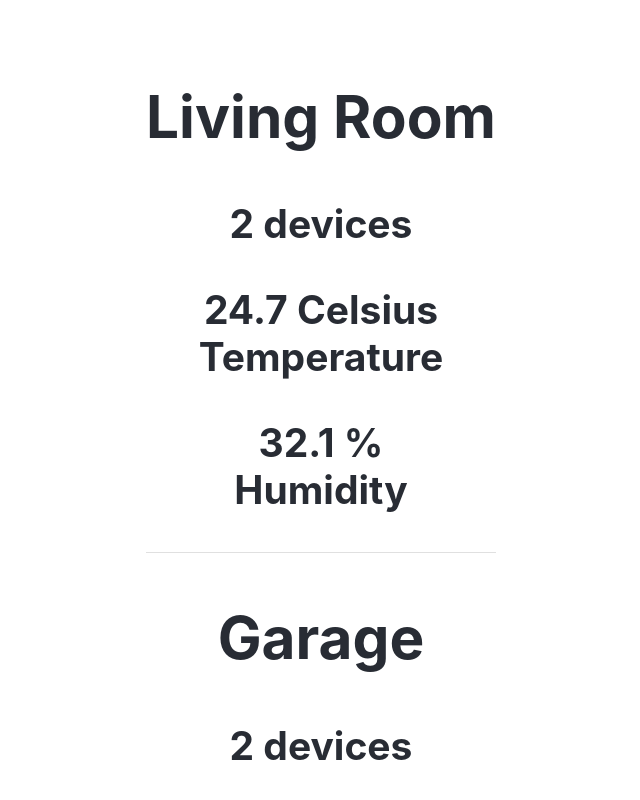
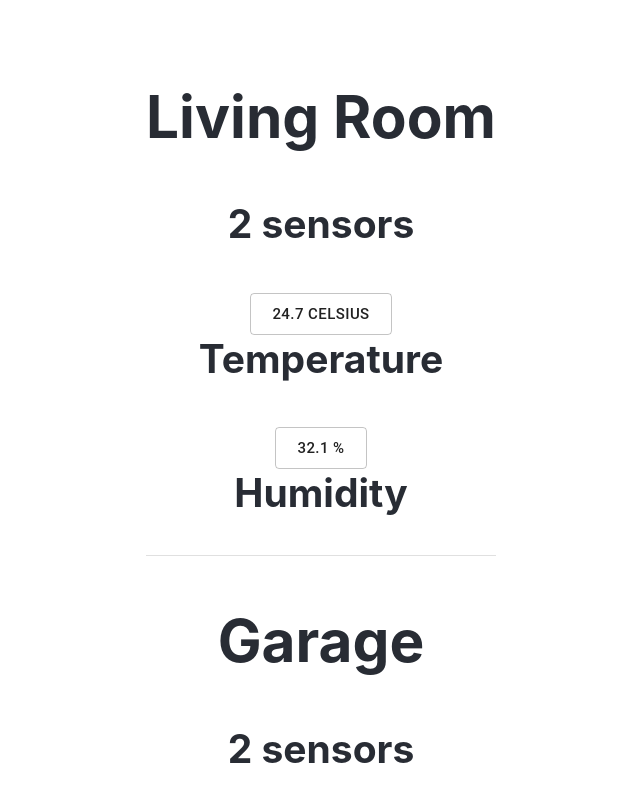
Before and after one commit to dougdyson/sensorific, a React (Create React App) app: page / in a window 1280 px wide. Shown: the top 800 px of the page, without its empty margins (319-959 px from the left). Built offline with nearby package versions, Linux system fonts and the light colour scheme.

Commit message:
add buttons for measurements

```diff
--- a/src/Components/Room/Room.jsx
+++ b/src/Components/Room/Room.jsx
@@ -11,7 +11,7 @@ export default function Home(props) {
   return (
     <section>
       <h2>{room}</h2>
-      <p>{sensorCount} devices</p>
+      <p>{sensorCount} sensors</p>
       <p>{sensors.map(sensor => (
         <SensorsList devices={sensor} />
       ))}</p>
--- a/src/Components/Sensor/SensorsList.jsx
+++ b/src/Components/Sensor/SensorsList.jsx
@@ -1,7 +1,6 @@
 import React from 'react';
 import readings from '../../data/readings';
-// import List from '@material-ui/core/List';
-// import ListItem from '@material-ui/core/ListItem';
+import Button from '@material-ui/core/Button';
 
 export default function Sensor(props) {
 
@@ -31,7 +30,8 @@ export default function Sensor(props) {
 
   return (
     <div>
-      <p>{reading} {props.devices.units}<br></br>{type}</p>
+      <p><Button size="large" variant="outlined">{reading} {props.devices.units}</Button>
+      <br></br>{type}</p>
     </div>
   );
 }
```
Also changed, not shown: 1 other file (tests, documents, lock files or other folders).
